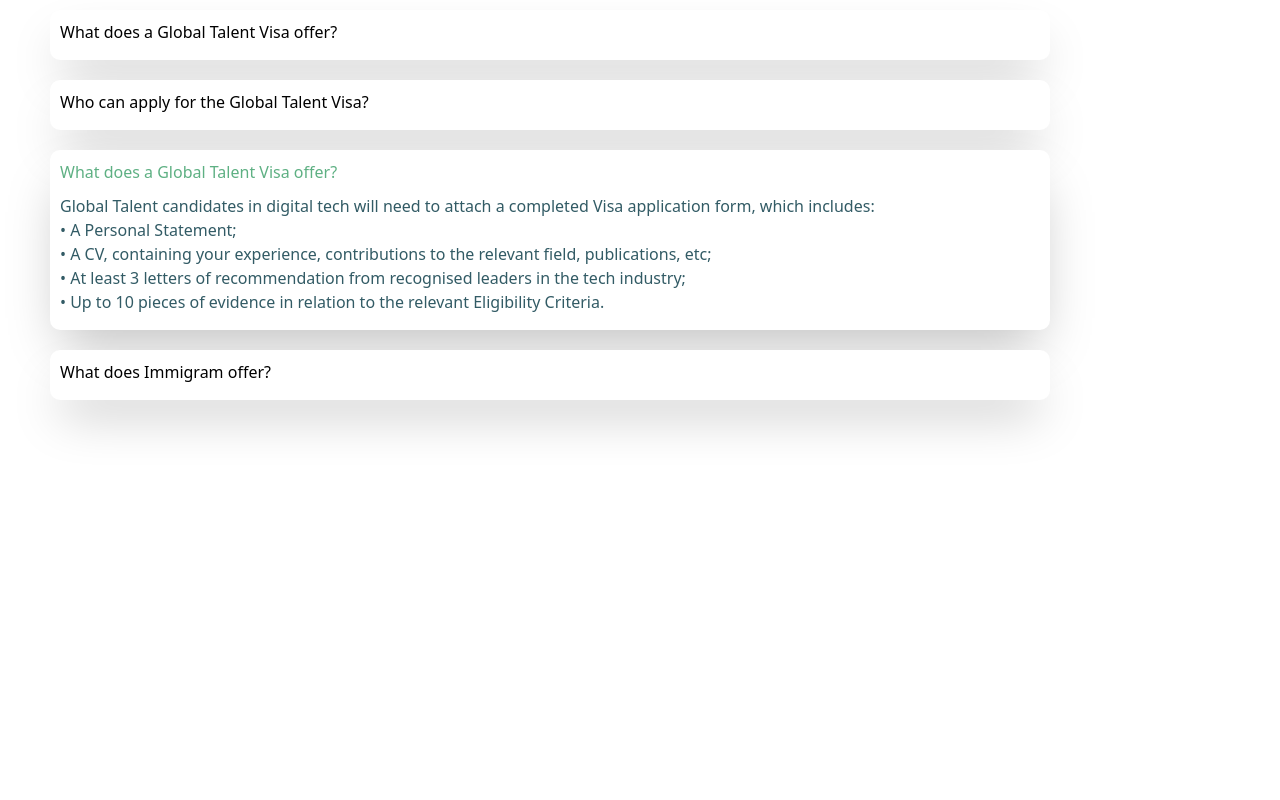
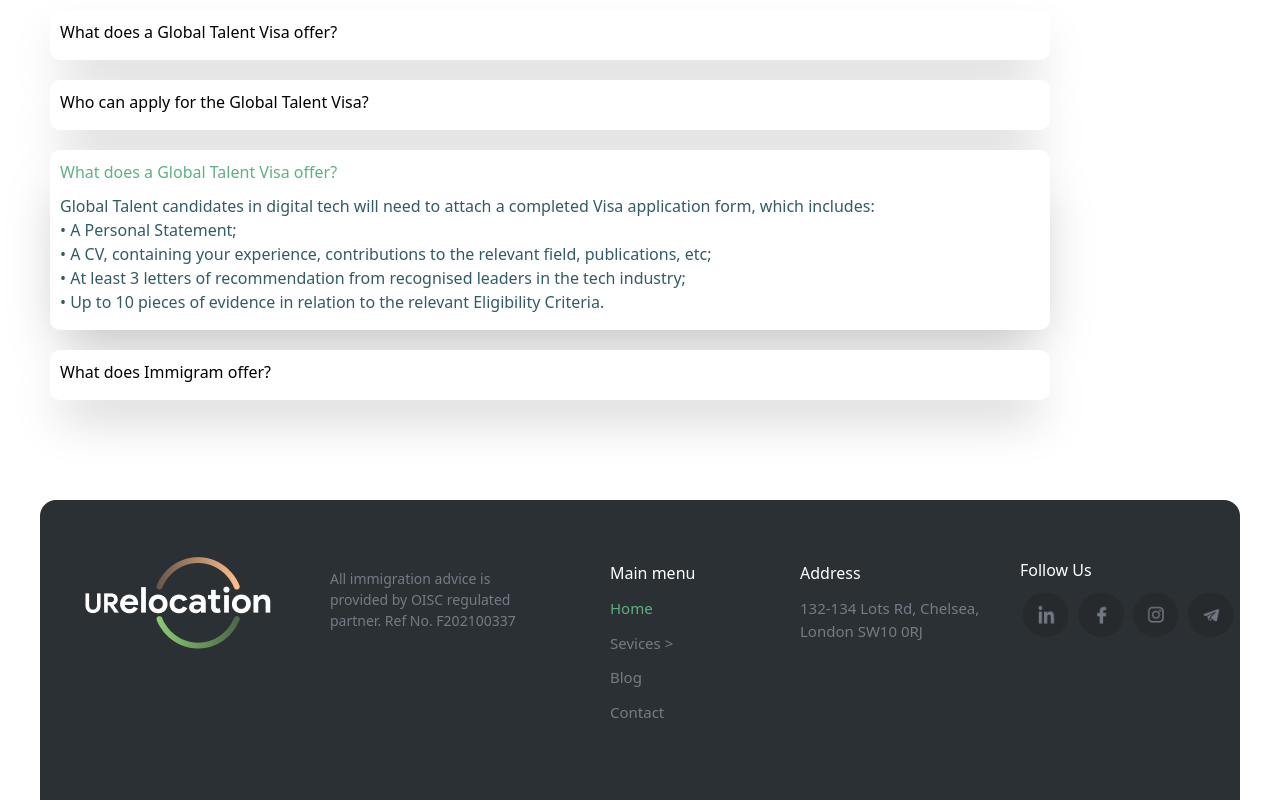
Before and after one commit to DBilol228/Week3Day3, a website: page index.html in a window 1280 px wide. Shown: the part 5140-5940 px from the top of the page. Before the commit the page ends 5620 px from the top, so only its background shows below. Drawn offline with Linux system fonts and the light colour scheme.

Commit message:
section 8

```diff
--- a/index.html
+++ b/index.html
@@ -414,5 +414,55 @@
             </div>
         </div>
     </div>
+
+    <div class="hidden lg:block max-w-[1200px] m-auto">
+        <div class="w-[100%] h-[300px] mt-[20px] bg-[#2A3034] rounded-t-2xl">
+            <img class="pt-[50px] ml-[30px]" src="./src/images/urela.png" alt="LOGO">
+            <p class="text-[#747C87] text-[14px] ml-[290px] mt-[-90px]">All immigration advice is<br>provided by OISC regulated<br>partner. Ref No. F202100337</p>
+            <div class="ml-[570px] mt-[-70px]">
+                <p class="text-[16px] text-[white] font-medium">Main menu</p>
+                <p class="text-[#5EB083] text-[15px] mt-[12px]">Home</p>
+                <p class="text-[#747C87] text-[15px] mt-[12px]">Sevices ></p>
+                <p class="text-[#747C87] text-[15px] mt-[12px]">Blog</p>
+                <p class="text-[#747C87] text-[15px] mt-[12px]">Contact</p>
+            </div>
+            <div class="ml-[760px] mt-[-162px]">
+                <p class="text-[16px] text-[white] font-medium">Address</p>
+                <p class="text-[#747C87] text-[15px] mt-[12px]">132-134 Lots Rd, Chelsea,<br>London SW10 0RJ</p>
+            </div>
+            <div class="ml-[980px] mt-[-84px]">
+                <p class="text-[16px] text-[white] font-medium">Follow Us</p>
+                <img src="./src/images/logos.png" class="mt-[10px] w-[250px]" alt="logos">
+            </div>
+        </div>
+    </div>
+
+    <div class="lg:hidden max-w-[500px] m-auto">
+        <div class="w-[100%] h-[400px] bg-[#FFBB8A]">
+            <div class="flex justify-center">
+                <div class="bg-[#2A3034] rounded-t-2xl w-[90%] h-[400px]">
+                    <div class="flex justify-center gap-[10px]">
+                        <img class="pt-[22px] w-[140px]" src="./src/images/urela.png" alt="LOGO">
+                        <p class="text-[#747C87] text-[13px] pt-[22px]">All immigration advice<br>is provided by OISC<br>regulated partner. Ref<br>No. F202100337</p>
+                    </div>
+                    <div class="flex justify-center gap-[45px] mt-[15px]">
+                        <div>
+                            <p class="text-[16px] text-[white] font-medium">Main menu</p>
+                            <p class="text-[#5EB083] mt-[12px]">Home</p>
+                            <p class="text-[#747C87] mt-[12px]">Sevices ></p>
+                            <p class="text-[#747C87] mt-[12px]">Blog</p>
+                            <p class="text-[#747C87] mt-[12px]">Contact</p>
+                        </div>
+                        <div>
+                            <p class="text-[16px] text-[white] font-medium">Address</p>
+                            <p class="text-[#707882] mt-[12px]">132-134 Lots Rd,<br>Chelsea,<br>London SW10 0RJ</p>
+                        </div>
+                    </div>
+                    <p class="text-[16px] text-[white] font-medium mt-[24px] ml-[15px]">Follow Us</p>
+                    <img class="w-[150px] ml-[15px] mt-[10px]" src="./src/images/logos.png" alt="LOGOS">
+                </div>
+            </div>
+        </div>
+    </div>
 </body>
 </html>
```
Also changed, not shown: src/images/logos.png (added), src/images/urela.png (added), src/output.css.
